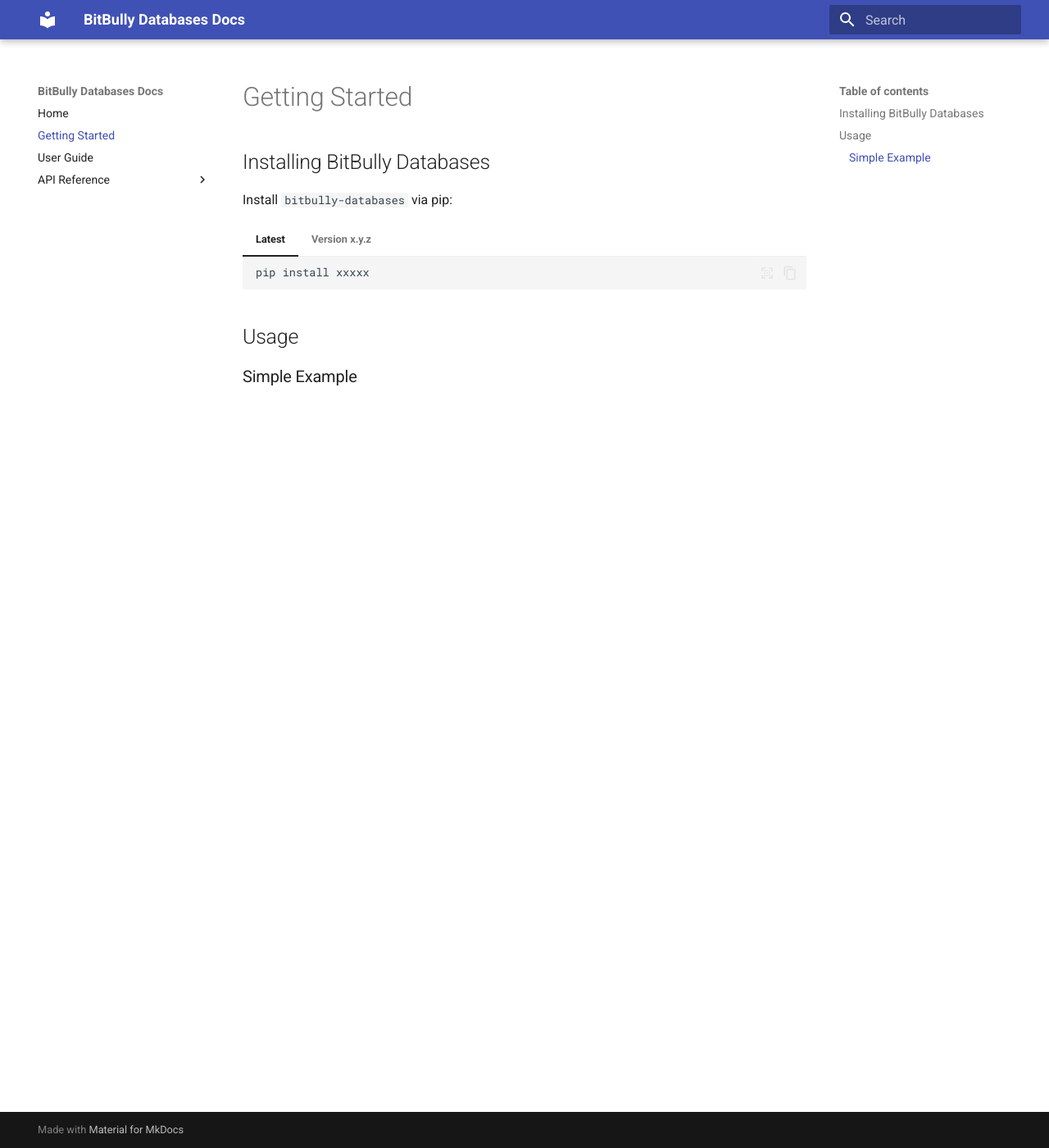
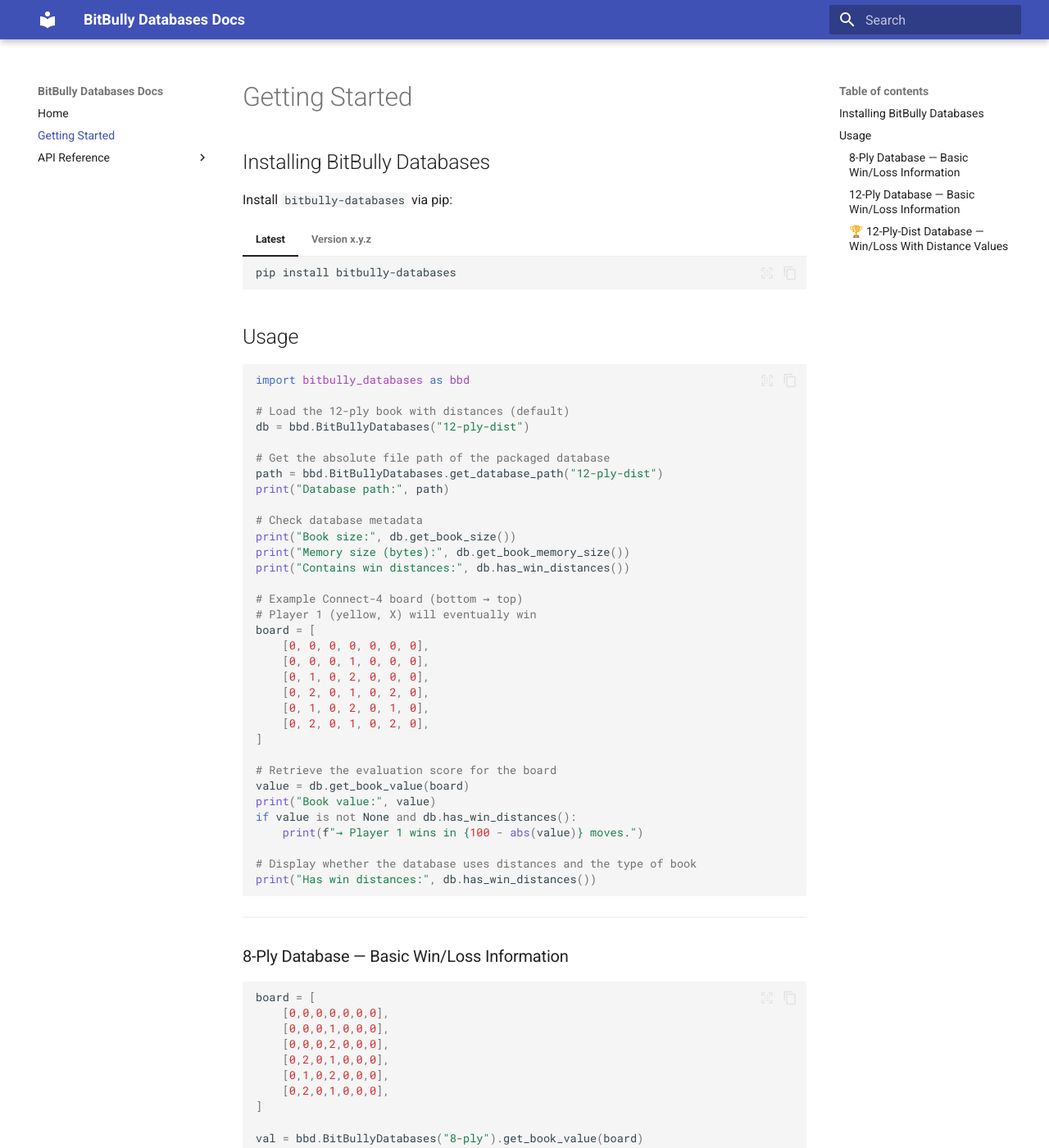
Before and after one commit to MarkusThill/bitbully-databases, an MkDocs documentation site: the page built from docs/getting_started.md, in a window 1280 px wide and 1400 px high. Shown: the whole window at 82% size. Built offline with MkDocs 1.6.1 and Material for MkDocs 9.7.7, drawn with Linux system fonts in a browser that asks for light colours; some of the changed text lies outside the part shown.

Commit message:
fix: set the default database

````diff
--- a/docs/getting_started.md
+++ b/docs/getting_started.md
@@ -8,14 +8,99 @@
 
 === "Latest"
     ```bash
-    pip install xxxxx
+    pip install bitbully-databases
     ```
 
 === "Version x.y.z"
     ```bash
-    pip install xxxxx==x.y.z
+    pip install bitbully-databases==x.y.z
     ```
 
 ## Usage
 
-### Simple Example
+```python
+import bitbully_databases as bbd
+
+# Load the 12-ply book with distances (default)
+db = bbd.BitBullyDatabases("12-ply-dist")
+
+# Get the absolute file path of the packaged database
+path = bbd.BitBullyDatabases.get_database_path("12-ply-dist")
+print("Database path:", path)
+
+# Check database metadata
+print("Book size:", db.get_book_size())
+print("Memory size (bytes):", db.get_book_memory_size())
+print("Contains win distances:", db.has_win_distances())
+
+# Example Connect-4 board (bottom → top)
+# Player 1 (yellow, X) will eventually win
+board = [
+    [0, 0, 0, 0, 0, 0, 0],
+    [0, 0, 0, 1, 0, 0, 0],
+    [0, 1, 0, 2, 0, 0, 0],
+    [0, 2, 0, 1, 0, 2, 0],
+    [0, 1, 0, 2, 0, 1, 0],
+    [0, 2, 0, 1, 0, 2, 0],
+]
+
+# Retrieve the evaluation score for the board
+value = db.get_book_value(board)
+print("Book value:", value)
+if value is not None and db.has_win_distances():
+    print(f"→ Player 1 wins in {100 - abs(value)} moves.")
+
+# Display whether the database uses distances and the type of book
+print("Has win distances:", db.has_win_distances())
+```
+
+---
+
+### 8-Ply Database — Basic Win/Loss Information
+```python
+board = [
+    [0,0,0,0,0,0,0],
+    [0,0,0,1,0,0,0],
+    [0,0,0,2,0,0,0],
+    [0,2,0,1,0,0,0],
+    [0,1,0,2,0,0,0],
+    [0,2,0,1,0,0,0],
+]
+
+val = bbd.BitBullyDatabases("8-ply").get_book_value(board)
+print(val)  # → 1 (Player 1 win)
+```
+
+---
+
+### 12-Ply Database — Basic Win/Loss Information
+```python
+board = [
+    [0,0,0,0,0,0,0],
+    [0,0,0,0,0,0,0],
+    [0,0,1,1,0,0,0],
+    [0,0,2,2,0,0,0],
+    [0,0,2,1,2,0,0],
+    [0,1,1,2,1,2,0],
+]
+
+val = bbd.BitBullyDatabases("12-ply").get_book_value(board)
+print(val)  # → 0 (draw)
+```
+
+---
+
+### 🏆 12-Ply-Dist Database — Win/Loss With Distance Values
+```python
+board = [
+    [0,0,0,0,0,0,0],
+    [0,0,0,1,0,0,0],
+    [0,1,0,2,0,0,0],
+    [0,2,0,1,0,2,0],
+    [0,1,0,2,0,1,0],
+    [0,2,0,1,0,2,0],
+]
+
+val = bbd.BitBullyDatabases("12-ply-dist").get_book_value(board)
+print(val)  # → 71 (Player 1 wins in 100 − 71 = 29 moves)
+```
--- a/mkdocs.yml
+++ b/mkdocs.yml
@@ -10,7 +10,6 @@
 nav:
   - Home: index.md
   - Getting Started: getting_started.md
-  - User Guide: user_guide.md
   - API Reference:
       - bitbully_databases: python.md
 
````
Also changed, not shown: README.md (+58 -0 lines), docs/index.md (+38 -2 lines), docs/user_guide.md (deleted, +0 -1 lines), bitbully-databases-logo.png (added), 1 other file.
